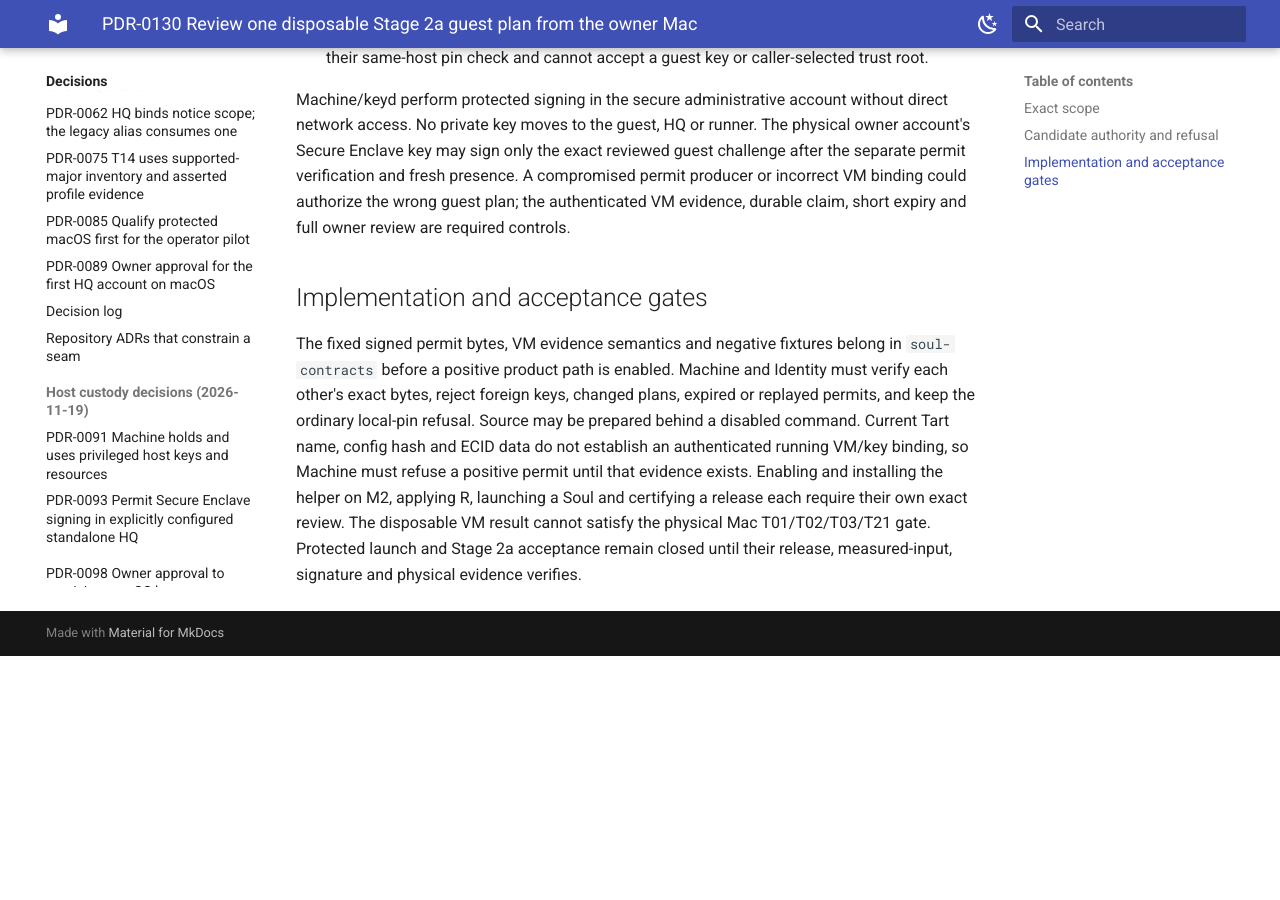
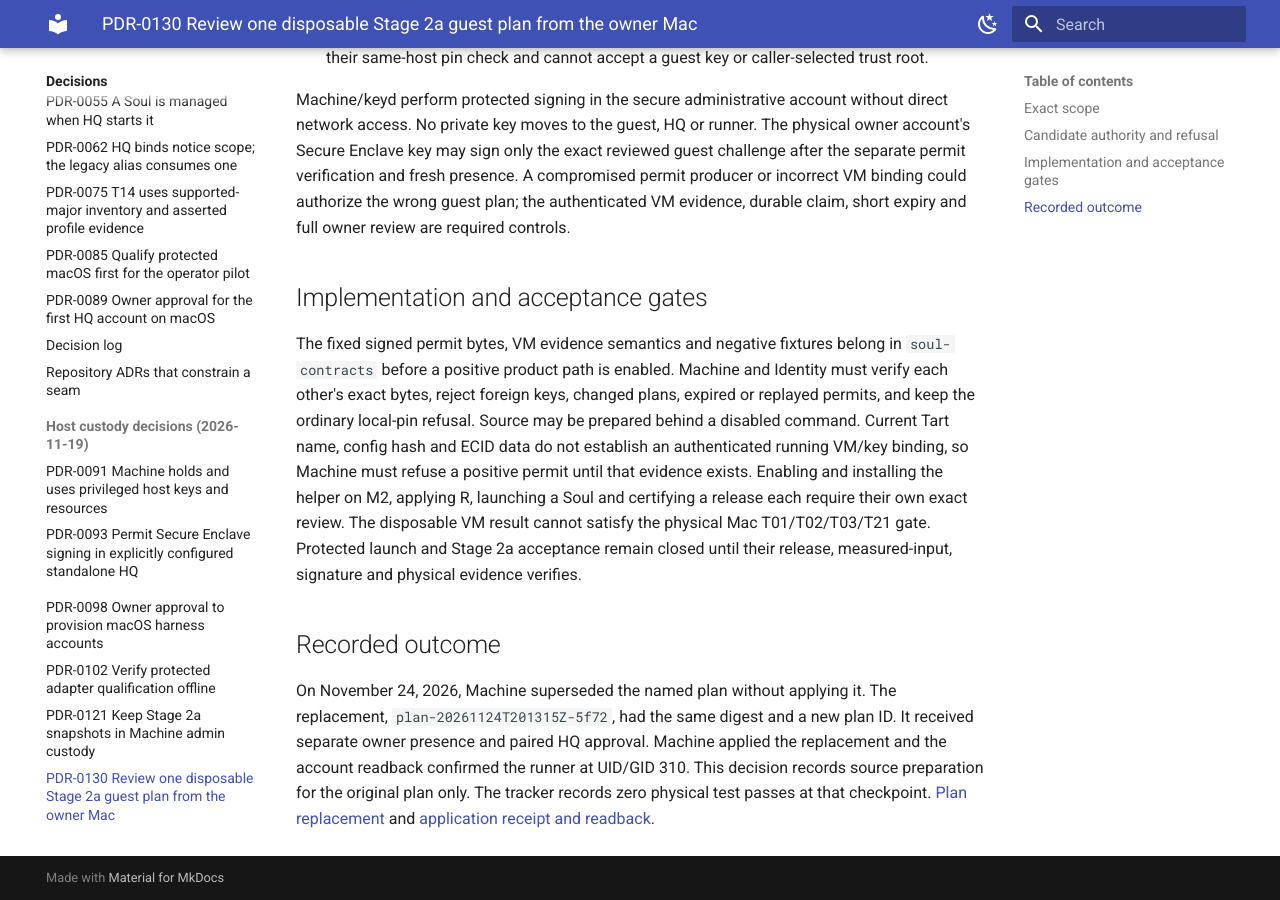
Before and after one commit to true-line/agent-bot-platform, an MkDocs documentation site: the page built from docs/04-decisions/PDR-0130-one-disposable-guest-owner-review.md, in a window 1280 px wide and 900 px high, scrolled down 1190 px. Built offline with MkDocs 1.6.1 and Material for MkDocs 9.7.7, drawn with Linux system fonts in a browser that asks for light colours; before the commit the page ends 1846 px from its top, so only the background shows below that.

Commit message:
Record the separate approval and apply of the replacement runner plan
Agent-Bot-Write: ghw_8a97c7d3713c1146
Agent-Bot-Session: f601b21bf418

```diff
--- a/docs/04-decisions/PDR-0130-one-disposable-guest-owner-review.md
+++ b/docs/04-decisions/PDR-0130-one-disposable-guest-owner-review.md
@@ -81,3 +81,14 @@ certifying a release each require their own exact review.
 The disposable VM result cannot satisfy the physical Mac T01/T02/T03/T21
 gate. Protected launch and Stage 2a acceptance remain closed until their
 release, measured-input, signature and physical evidence verifies.
+
+## Recorded outcome
+
+On November 24, 2026, Machine superseded the named plan without applying it.
+The replacement, `plan-20261124T201315Z-5f72`, had the same digest and a
+new plan ID. It received separate owner presence and paired HQ approval.
+Machine applied the replacement and the account readback confirmed the runner
+at UID/GID 310. This decision records source preparation for the original
+plan only. The tracker records zero physical test passes at that checkpoint.
+[Plan replacement](https://github.com/true-line/agent-bot-platform/issues/68#issuecomment-7143294856)
+and [application receipt and readback](https://github.com/true-line/agent-bot-platform/issues/68#issuecomment-7143490544).
```
Also changed, not shown: other parts of docs/04-decisions/PDR-0130-one-disposable-guest-owner-review.md (+1 -1 lines).
